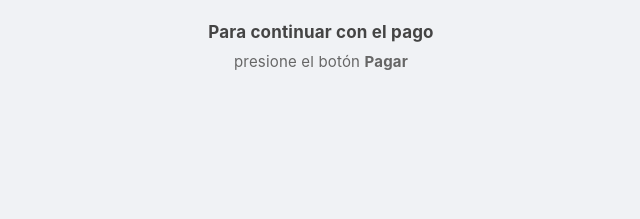
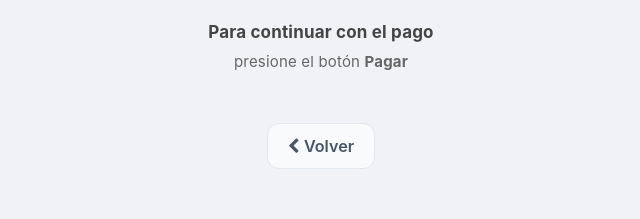
Before and after one commit to soandasystem/tourmg_svelte, a Svelte app: page /mercadopago/botondepago in a window 1280 px wide. Shown: the top 219 px of the page, without its empty margins (319-959 px from the left). Built offline with nearby package versions, Linux system fonts and the light colour scheme.

Commit message:
v1.0.33 fix/pagos

```diff
--- a/src/views/mercadopago/botondepago.svelte
+++ b/src/views/mercadopago/botondepago.svelte
@@ -1,5 +1,6 @@
 <script>
     import { onMount } from "svelte";
+    import { navigate } from "svelte-routing";
 
     let public_key = "";
     let preference = "";
@@ -34,6 +35,10 @@
         }
     }
 
+    function handleBack() {
+        navigate("/payment/paymentsales");
+    }
+
     onMount(() => {
         const params = new URLSearchParams(window.location.search);
 
@@ -54,6 +59,9 @@
         <span>presione el botón <b>Pagar</b></span>
     </div>
     <div class="cho-container"></div>
+    <button type="button" class="btn-back" on:click={handleBack}>
+        <i class="fa fa-chevron-left me-1"></i> Volver
+    </button>
 </div>
 
 <style>
@@ -84,4 +92,25 @@
         align-items: center;
         margin: 10px 0;
     }
+    .btn-back {
+        background: #f8fafc;
+        color: #475569;
+        border: 1px solid #e2e8f0;
+        padding: 10px 20px;
+        border-radius: 12px;
+        font-weight: 600;
+        font-size: 0.9rem;
+        transition: all 0.2s ease-in-out;
+        cursor: pointer;
+        display: inline-flex;
+        align-items: center;
+        justify-content: center;
+        margin-top: 15px;
+    }
+    .btn-back:hover {
+        background: #f1f5f9;
+        color: #1e293b;
+        border-color: #cbd5e1;
+        transform: translateX(-2px);
+    }
 </style>
--- a/src/views/payment/paymentsales.svelte
+++ b/src/views/payment/paymentsales.svelte
@@ -156,6 +156,7 @@
                     totalVpagar = Number(inst.amount || 0);
                     totalPagado = Number(inst.paid_amount || 0);
                     totalAPagar = Number(inst.balance || 0);
+                    apagarInput = totalAPagar;
                 } else {
                     // Multi-cuota: guardar todas y filtrar pendientes
                     allInstallments = instData;
@@ -246,10 +247,21 @@
     }
 
     function payWithGateway(gw) {
+        const montoFinal = isSingle ? apagarInput : selectedInstallmentAmount;
+
+        if (!isSingle && selectedInstallmentIds.size === 0) {
+            Swal.fire(
+                "Atención",
+                "Selecciona al menos una cuota pendiente para pagar.",
+                "warning",
+            );
+            return;
+        }
+
         // Guarda el monto a pagar en el storage seguro bajo la variable "mpagar"
-        if ((apagarInput ?? 0) != 0 && (apagarInput ?? 0) >= 500) {
+        if ((montoFinal ?? 0) != 0 && (montoFinal ?? 0) >= 500) {
             const ud = secureStorage.getItem("_us_") || {};
-            ud.mpagar = apagarInput;
+            ud.mpagar = montoFinal;
             // Guardar IDs de cuotas seleccionadas para referencia posterior
             if (!isSingle) {
                 ud.selectedInstallments = [...selectedInstallmentIds];
@@ -843,7 +855,8 @@
                             </button>
                         {/if}
 
-                        <!-- Input monto a pagar -->
+                        <!-- Input monto a pagar (solo en modo cuota única) -->
+                        {#if isSingle}
                             <div class="voucher-box p-4 rounded-4">
                                 <h5 class="fw-bold mb-2 text-dark">
                                     <i
@@ -908,6 +921,7 @@
                                     </div>
                                 </form>
                             </div>
+                        {/if}
                     </div>
 
                     <!-- ══════════ COLUMNA DERECHA: Gateways ══════════ -->
```
Also changed, not shown: mercadopago.txt (added). Lines whose indentation alone changed are shown as unchanged.
